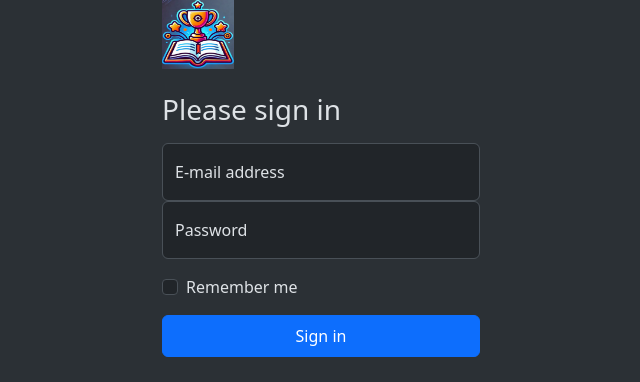
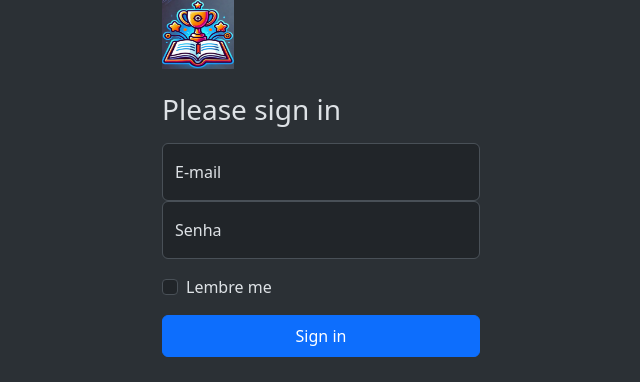
Before and after one commit to Pedroartur84/Plataforma-de-educa-o-gameficada, a Django app: page /usuarios/login/ in a window 1280 px wide. Shown: the part 222-604 px from the top of the page, without its empty margins (319-959 px from the left). Run offline with Django 5.2, Linux system fonts and the light colour scheme.

Commit message:
Algumas mudanças nas traduções de algumas palavras

```diff
--- a/templates/login.html
+++ b/templates/login.html
@@ -13,17 +13,17 @@
 
             <div class="form-floating">
                 <input type="email" class="form-control" id="floatingInput" name="email" placeholder="your-email@gmail.com" required>
-                <label for="floatingInput">E-mail address</label>
+                <label for="floatingInput"> E-mail </label>
             </div>
 
             <div class="form-floating">
                 <input type="password" class="form-control" id="floatingPassword" name="password" placeholder="Password" required>
-                <label for="floatingPassword">Password</label>
+                <label for="floatingPassword"> Senha </label>
             </div>
 
             <div class="form-check text-start my-3">
                 <input type="checkbox" class="form-check-input" id="flexCheckDefault" name="remember_me">
-                <label class="form-check-label" for="flexCheckDefault">Remember me</label>
+                <label class="form-check-label" for="flexCheckDefault">Lembre me</label>
             </div>
 
             <button type="submit" class="btn btn-primary w-100 py-2">Sign in</button>
```
